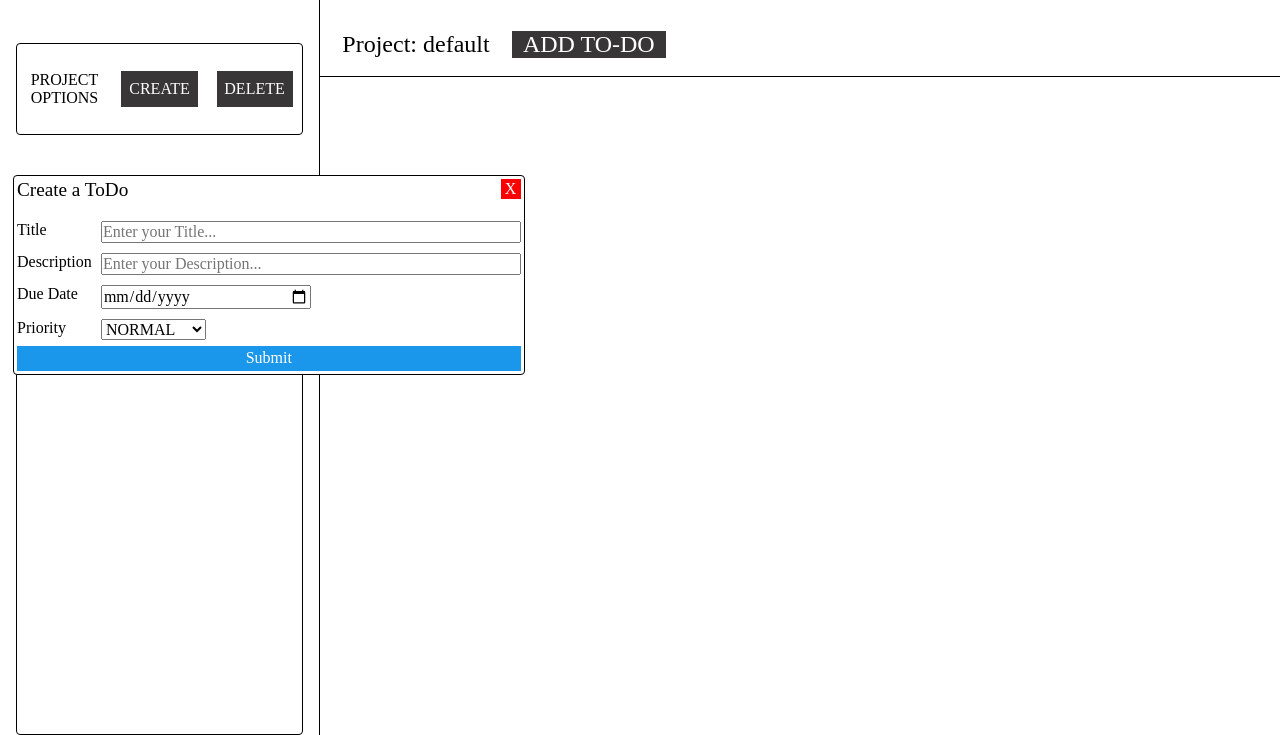
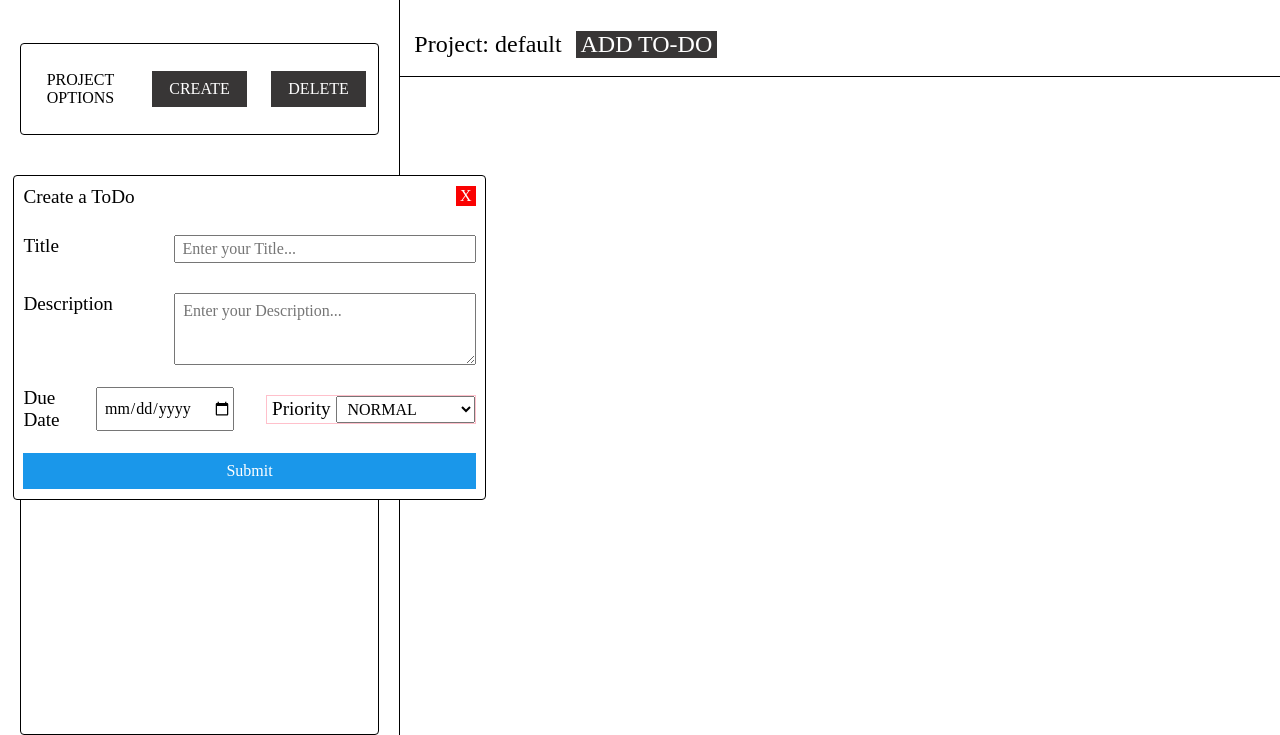
Before and after one commit to MightyCharm/todo-list, a website built with webpack: page src/template.html in a window 1280 px wide. Both pictures are taken after a click on the button "ADD TO-DO". Shown: the part 65-800 px from the top of the page. Built offline with nearby package versions, Linux system fonts and the light colour scheme.

Commit message:
style: improve page layout

```diff
--- a/src/project.js
+++ b/src/project.js
@@ -115,6 +115,7 @@ export function deleteProject(userInput) {
     }
     else {
         alert("default Project can't be deleted");
+
     }
     // jump on project above and render this todo instead, if no other project available, render default
     // change last button pressed
--- a/src/render.js
+++ b/src/render.js
@@ -1,6 +1,6 @@
 /* module renders windows for project and todo creation */
 import { createProject, deleteProject, lastActiveButton } from "./project.js";
-import { getInputNewToDo, getLastButtonPressed } from "./todo.js";
+import { getInputNewToDo, getLastButtonPressed, setColorInputPriority, deleteToDo } from "./todo.js";
 import { data } from "./index.js";
 
 // sets button state, if  a window is open buttons in the background are deactivated
@@ -48,7 +48,6 @@ export function openWindowProject() {
     input.maxLength = 15;
     input.placeholder = "Enter name and press confirm";
     input.required = true;
-
 
     // connect label with input field using for attribute
     label.htmlFor = input.id;
@@ -172,6 +171,7 @@ export function openWindowToDo() {
     // create form for label and input
     const form = document.createElement("form");
     form.className = "create-todo-form";
+    form.id = "create-todo-form";
 
     form.addEventListener("submit", (event) => {
         validateInputToDoWindow(event);
@@ -191,7 +191,7 @@ export function openWindowToDo() {
 
     // create inputs
     const inputTitle = document.createElement("input");
-    const inputDescription = document.createElement("input");
+    const inputDescription = document.createElement("textarea");
     const inputDueDate = document.createElement("input");
     // create select element with options as input
     const selectPriority = document.createElement("select");
@@ -200,36 +200,37 @@ export function openWindowToDo() {
     const optionHigh = document.createElement("option");
     const inputSubmit = document.createElement("input");
 
-    // set input required
-    inputTitle.required = true;
-    inputDescription.required = true;
-    inputDueDate.required = true;
-
     // add class to container for labels and input
-    divTitle.classList = "create-todo-divContainer";
-    divDescription.classList = "create-todo-divContainer";
-    divDueDate.classList = "create-todo-divContainer";
-    divPriority.classList = "create-todo-divContainer";
+    divTitle.className = "create-todo-divContainer-title";
+    divDescription.className = "create-todo-divContainer-description";
+    divDueDate.className = "create-todo-divContainer-dueDate";
+    divPriority.className = "create-todo-divContainer-priority";
 
     // add class to labels
-    labelTitle.classList = "create-todo-label";
-    labelDescription.classList = "create-todo-label";
-    labelDueDate.classList = "create-todo-label";
-    labelPriority.classList = "create-todo-label";
+    labelTitle.className = "create-todo-label";
+    labelDescription.className = "create-todo-label";
+    labelDueDate.className = "create-todo-label create-todo-label-dueDate";
+    labelPriority.className = "create-todo-label create-todo-label-priority";
     // add class to inputs
-    inputTitle.classList = "create-todo-input";
-    inputDescription.classList = "create-todo-input";
-    inputDueDate.classList = "create-todo-input create-todo-inputDueDate";
-    selectPriority.classList = "create-todo-selectPriority";
-    optionLow.classList = "create-todo-optionLow";
-    optionNormal.classList = "create-todo-optionNormal";
-    optionHigh.classList = "create-todo-optionHigh";
-    inputSubmit.classList = "input-submit input-submit-todo";
-
-    // add placeholder text to input
-    inputTitle.placeholder = "Enter your Title..."
-    inputDescription.placeholder = "Enter your Description..."
-
+    inputTitle.className = "create-todo-input-title";
+    inputDescription.className = "create-todo-input-description";
+    inputDueDate.className = "create-todo-input-dueDate";
+    selectPriority.className = "create-todo-selectPriority";
+    optionLow.className = "create-todo-optionLow";
+    optionNormal.className = "create-todo-optionNormal";
+    optionHigh.className = "create-todo-optionHigh";
+    inputSubmit.className = "input-submit input-submit-todo";
+    // add id to inputs
+    inputTitle.id = "create-todo-input-title";
+    inputDescription.id = "create-todo-input-description";
+    inputDueDate.id = "create-todo-input-dueDate";
+    selectPriority.id = "create-todo-selectPriority";
+    inputSubmit.id = "input-submit-todo";
+    // connect labels with inputs
+    labelTitle.htmlFor = inputTitle.id;
+    labelDescription.htmlFor = inputDescription.id;
+    labelDueDate.htmlFor = inputDueDate.id;
+    labelPriority.htmlFor = selectPriority.id;
     // add text to labels
     labelTitle.innerHTML = "Title";
     labelDescription.innerHTML = "Description";
@@ -239,21 +240,23 @@ export function openWindowToDo() {
     optionNormal.innerHTML = "NORMAL";
     optionHigh.innerHTML = "HIGH";
 
-    // add id to inputs
-    inputTitle.id = "create-todo-input-title";
-    inputDescription.id = "create-todo-input-description";
-    inputDueDate.id = "create-todo-input-dueDate";
-    selectPriority.id = "create-todo-selectPriority";
+    // add placeholder text to input
+    inputTitle.placeholder = "Enter your Title..."
+    inputDescription.placeholder = "Enter your Description..."
 
-    // connect labels with inputs
-    labelTitle.htmlFor = inputTitle.id;
-    labelDescription.htmlFor = inputDescription.id;
-    labelDueDate.htmlFor = inputDueDate.id;
-    labelPriority.htmlFor = selectPriority.id;
+    // set input required
+    inputTitle.required = true;
+    inputDescription.required = true;
+    inputDueDate.required = true;
+
+    // limit input length
+    inputTitle.setAttribute("maxLength", 20);
+    inputDescription.setAttribute("maxLength", 100);
 
     // define type of input fields
     inputTitle.setAttribute("type", "text");
     inputDescription.setAttribute("type", "text");
+    inputDescription.setAttribute("rows", 3);
     inputDueDate.setAttribute("type", "date");
     selectPriority.setAttribute("name", "create-todo-selectPriority");
     optionLow.setAttribute("value", "low");
@@ -541,6 +544,11 @@ function renderToDoList(obj) {
     divContainerCheckboxEnd.append(labelCheckBoxEndText);
     divContainerCheckboxEnd.append(buttonCheckBoxEnd);
 
+    // add eventlistener to button so todo can be deleted
+    buttonCheckBoxEnd.addEventListener("click", (btn) => {
+        deleteToDo(btn);
+    })
+
     // append children to parent
     divContainerCheckbox.append(divContainerCheckboxStart);
     divContainerCheckbox.append(divContainerCheckboxEnd);
@@ -552,6 +560,9 @@ function renderToDoList(obj) {
     divToDo.append(divContainerCheckbox);
 
     mainContainer.append(divToDo);
+
+    // change color of text priority
+    setColorInputPriority(divPriorityInput, priority);
 }
 
 // function will remove all todos from todo-list before rendering
--- a/src/styles.css
+++ b/src/styles.css
@@ -13,8 +13,9 @@
     --button-background-disabled: #383636;
     --button-2-background: deeppink;
     --button-2-background-hover: rgb(255, 42, 155);
+    --background-color-todo-text: rgb(181, 181, 181);
     --border-radius: 4px;
-    --background-color-todo-text: rgb(181, 181, 181);
+    --padding-window: 0.6rem;
 }
 
 body {
@@ -54,6 +55,8 @@ body {
 
     /* background: blue; */
     border-right: 1px solid #000;
+
+    min-width: 400px;
 }
 
 /* top left side */
@@ -231,7 +234,7 @@ body {
 
     justify-items: start;
     align-items: center;
-    padding: 0.4rem;
+    padding: var(--padding-window);
     font-size: 1.2rem;
 }
 
@@ -298,23 +301,22 @@ body {
     color: #000;
 }
 
-/* Created with JavaScript */
+/* window for creating new todos */
 .create-todo {
     display: grid;
-    grid-template-rows: 1fr 4fr;
-    grid-template-columns: 6fr 1fr;
+    grid-template-rows: 1fr 10fr;
+    grid-template-columns: 1fr 1fr;
+
 
     position: absolute;
     background-color: #fff;
     border: 1px solid #000;
     top: 30%;
     left: 1%;
-    width: 40%;
-    height: 25%;
+    width: 37%;
+
     border-radius: var(--border-radius);
-
-    /* border: 4px solid red; */
-    padding: 0.2rem;
+    padding: var(--padding-window);
 
 }
 
@@ -324,34 +326,92 @@ body {
     font-size: 1.2rem;
 }
 
+
 .create-todo-form {
     grid-column: 1 / 3;
 
     display: grid;
-    grid-template-columns: 1fr;
-
+    /* grid-template-rows: repeat(4, 1fr); */
+    grid-template-rows: 1fr 1fr 1fr 0.5fr;
+    grid-template-columns: 1fr 1fr;
     align-items: center;
-    row-gap: 0.2rem;
-}
-
-.create-todo-divContainer {
-    display: grid;
-    grid-template-columns: 1fr 5fr;
-    grid-column: 1 / 3;
+    row-gap: 0.5rem;
+    column-gap: 2rem;
 }
 
 .create-todo-label {
+    font-size: 1.2rem;
 }
 
-.create-todo-input {
+.create-todo-divContainer-title {
+    grid-column: 1 / 3;
+    display: grid;
+    grid-template-columns: 1fr 2fr;
+
 }
 
-.create-todo-inputDueDate {
-    width: 50%;
+.create-todo-input-title {
+    padding-top: 0.2rem;
+    padding-bottom: 0.2rem;
+    padding-left: 0.4rem;
+}
+
+.create-todo-divContainer-description {
+    grid-column: 1 / 3;
+
+    display: grid;
+    grid-template-columns: 1fr 2fr;
+}
+
+.create-todo-input-description {
+    /* padding-top: 0.2rem;
+    padding-bottom: 0.2rem;
+    padding-left: 0.4rem; */
+    padding: 0.5rem
+}
+
+.create-todo-divContainer-dueDate {
+    grid-column: 1 / 2;
+
+    display: grid;
+    grid-template-columns: 1fr 2fr;
+    column-gap: 0.2rem;
+}
+
+.create-todo-label-dueDate {
+    align-self: center;
+}
+
+.create-todo-input-dueDate {
+    padding-top: 0.2rem;
+    padding-bottom: 0.2rem;
+    padding-left: 0.4rem;
+    width: 100%;
+
+}
+
+.create-todo-divContainer-priority {
+    grid-column: 2 / 3;
+
+    display: grid;
+    grid-template-columns: 1fr 2fr;
+
+    border: 1px solid pink;
+
+}
+
+.create-todo-label-priority {
+    justify-self: center;
+    align-self: center;
 }
 
 .create-todo-selectPriority {
-    width: 25%;
+    padding-top: 0.2rem;
+    padding-bottom: 0.2rem;
+    padding-left: 0.4rem;
+    width: 100%;
+    justify-self: end;
+
 }
 
 .create-todo-optionLow {
@@ -381,9 +441,12 @@ body {
     border: 1px solid black;
     /* create grid like before */
     display: grid;
-    grid-template-columns: 1fr 1fr 1fr 1fr 1fr;
+    grid-template-columns: 180px 400px 1fr 1fr 1.1fr;
     padding: 0.5rem;
     width: 90%;
+    height: 100px;
+
+    min-width: 900px;
 
 }
 
@@ -391,32 +454,40 @@ body {
     width: 100%;
     height: 100%;
     border-right: 1px solid black;
+
 }
 
 .todo-title-text {
     font-size: 0.9rem;
     background-color: var(--background-color-todo-text);
+    padding-left: 0.2rem;
 
 }
 
 .todo-title-input {
     font-size: 1.2rem;
+    padding-left: 0.2rem;
+    word-wrap: break-word;
 }
 
 .todo-description {
     width: 100%;
     height: 100%;
     border-right: 1px solid black;
+
+
 }
 
 .todo-description-text {
     font-size: 0.9rem;
     background-color: var(--background-color-todo-text);
+    padding-left: 0.2rem;
 }
 
 .todo-description-input {
     font-size: 1.2rem;
-
+    padding-left: 0.2rem;
+    word-wrap: break-word;
 }
 
 .todo-dueDate {
@@ -428,10 +499,12 @@ body {
 .todo-dueDate-text {
     font-size: 0.9rem;
     background-color: var(--background-color-todo-text);
+    padding-left: 0.2rem;
 }
 
 .todo-dueDate-input {
     font-size: 1.2rem;
+    padding-left: 0.2rem;
 }
 
 .todo-priority {
@@ -443,10 +516,12 @@ body {
 .todo-priority-text {
     font-size: 0.9rem;
     background-color: var(--background-color-todo-text);
+    padding-left: 0.2rem;
 }
 
 .todo-priority-input {
     font-size: 1.2rem;
+    padding-left: 0.2rem;
 }
 
 .todo-checkbox {
@@ -455,6 +530,7 @@ body {
     display: grid;
     justify-items: end;
     grid-template-columns: 1fr 1fr;
+    column-gap: 0.8rem;
 }
 
 .todo-checkbox-start {
@@ -468,7 +544,7 @@ body {
 }
 
 .todo-checkbox-start-input {
-    height: 90%;
+    height: 80%;
 }
 
 .todo-checkbox-end {
@@ -483,7 +559,7 @@ body {
 
 .todo-checkbox-end-button {
     width: 80%;
-    height: 90%;
+    height: 80%;
     border: none;
     background-color: rgb(184, 183, 183);
     border-radius: 4px;
@@ -491,4 +567,5 @@ body {
 
 .todo-checkbox-end-button:hover {
     background-color: rgb(199, 36, 36);
+    color: white;
 }
--- a/src/todo.js
+++ b/src/todo.js
@@ -50,3 +50,28 @@ export function getLastButtonPressed(btn) {
 
     console.log(`last active button: ${lastActiveButton.active}`);
 }
+
+// different priorities get different colors
+export function setColorInputPriority(divPriorityInput, priority) {
+    console.log("function getColorInputPriority");
+    switch (priority) {
+        case "low":
+            divPriorityInput.style.backgroundColor = "blue"
+            break;
+        case "normal":
+            divPriorityInput.style.backgroundColor = "green"
+            break;
+        case "high":
+            divPriorityInput.style.backgroundColor = "red";
+            break;
+    }
+    divPriorityInput.style.color = "white"
+
+}
+
+export function deleteToDo(btn) {
+    console.log("function deleteToDo");
+    console.log(btn);
+    console.log(data);
+
+}
```
